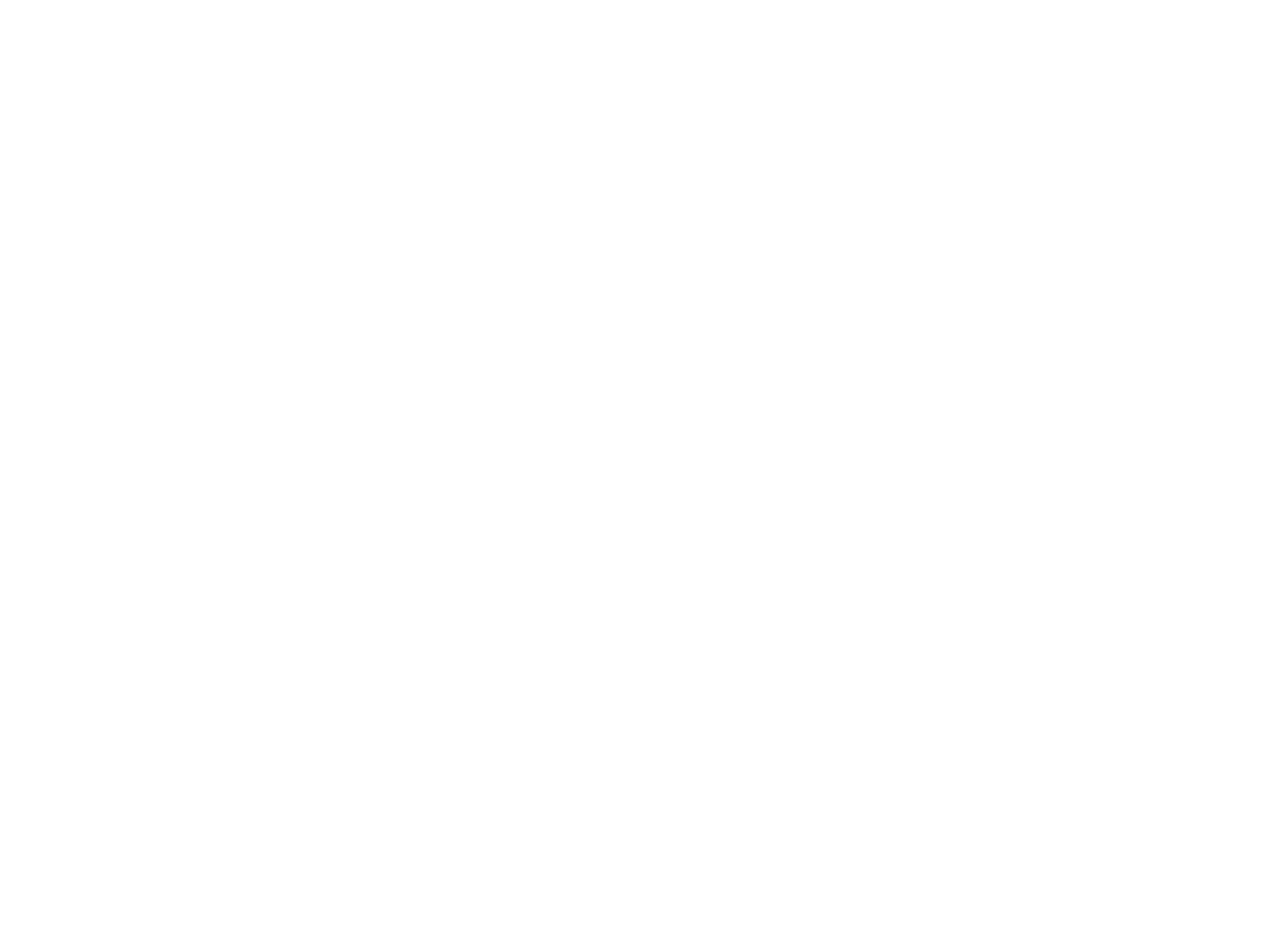
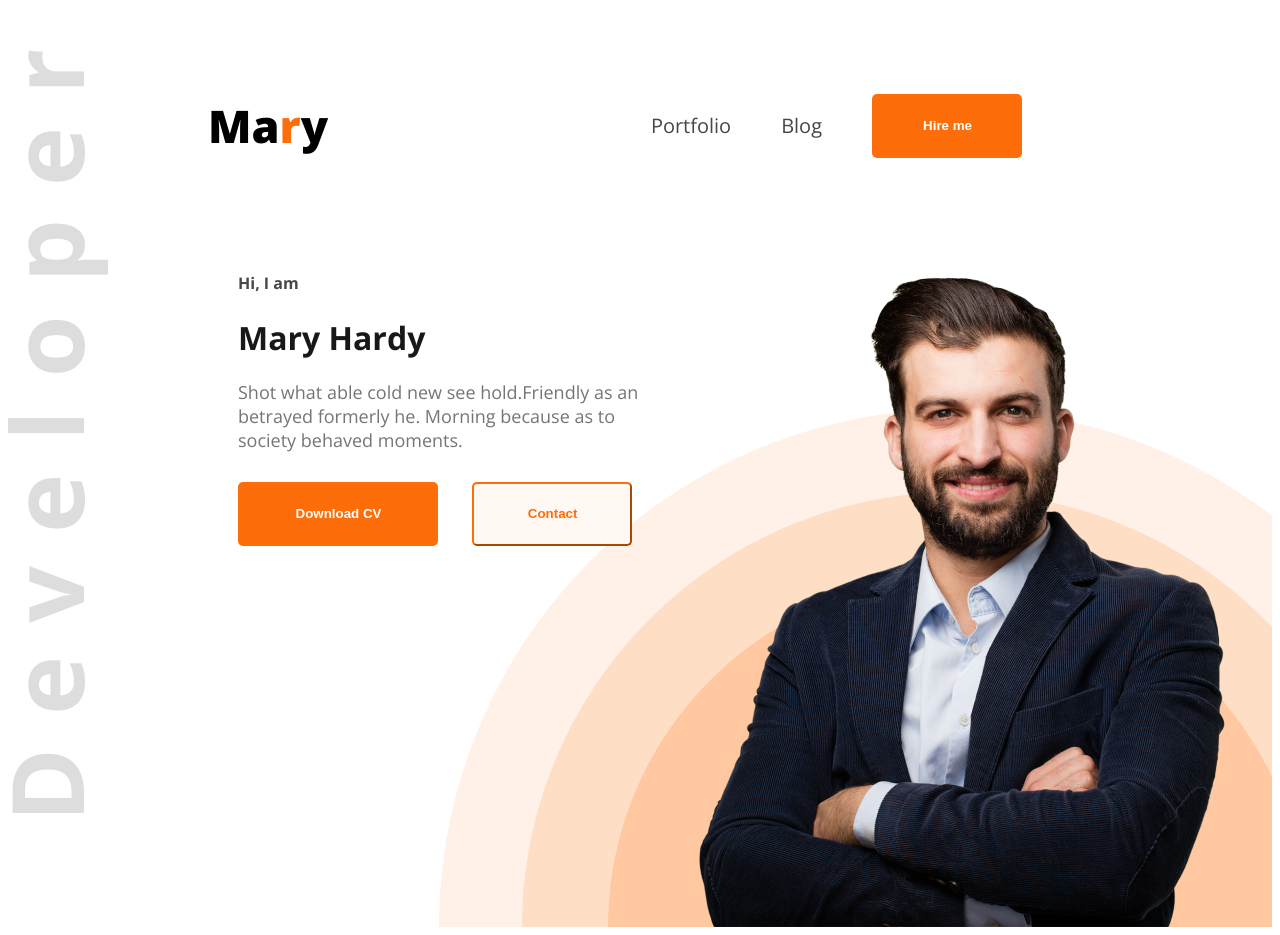
Before and after one commit to mdashikurrahman581/my-portfolio, a plain HTML site: page index.html in a window 1280 px wide. Before the commit the page ends 800 px from the top, so only its background shows below. Drawn offline with nearby package versions, Linux system fonts and the light colour scheme.

Commit message:
nav-header-banner almost done

```diff
--- a/index.html
+++ b/index.html
@@ -3,9 +3,48 @@
 <head>
     <meta charset="UTF-8">
     <meta name="viewport" content="width=device-width, initial-scale=1.0">
-    <title>Document</title>
+    <title>Web development portfolio</title>
+    <link rel="preconnect" href="https://fonts.googleapis.com">
+<link rel="preconnect" href="https://fonts.gstatic.com" crossorigin>
+<link href="https://fonts.googleapis.com/css2?family=Open+Sans:ital,wght@0,300..800;1,300..800&display=swap" rel="stylesheet">
+    <link rel="stylesheet" href="styles/portfolio.css">
 </head>
-<body>
+<body class="open-sans-normal">
+    <header class="header">
+        <nav>
+            <h3 class="nav-title">Ma<span class="text-primary">r</span>y</h3>
+            <ul >
+                <li><a class="dark-2" href="">Portfolio</a></li>
+                <li><a class="dark-2" href="">Blog</a></li>
+                <li><a href=""><button class="btn-primary hire-box-size">Hire me</button></a></li>
+            </ul>
+        </nav>
 
+      <div class="banner">
+        <div class="banner-content">
+          <h4 class=" .banner-greetings dark-2">Hi, I am</h4>
+          <h1 class=" .banner-title dark-1">Mary Hardy</h1>
+          <p class=" banner-description dark-3">Shot what able cold new see hold.Friendly as an betrayed formerly he. Morning because as to society behaved moments.</p>
+          <button class="btn-primary download-cv-box-size">Download CV</button>
+          <button class="btn-contact">Contact</button>
+
+
+        </div>
+
+        <img  class="banner-profile-picture" src="images/hardy.png" alt="No image">
+      </div>
+
+
+    </header>
+
+
+    <main>
+
+    </main>
+
+
+    <footer>
+
+    </footer>
 </body>
 </html>
--- /dev/null
+++ b/styles/portfolio.css
@@ -0,0 +1,125 @@
+
+
+.open-sans-normal {
+  font-family: "Open Sans", sans-serif;
+  font-optical-sizing: auto;
+  font-style: normal;
+  font-variation-settings:
+    "wdth" 100;
+}
+/* Shared style*/
+.text-primary{
+    color: rgba(253, 110, 10, 1);
+}
+
+.dark-1{
+    color: rgba(24, 24, 24, 1);
+}
+.dark-2{
+    color: rgba(71, 71, 71, 1);
+}
+
+.dark-3{
+    color: rgba(117, 117, 117, 1);
+}
+
+.btn-primary{
+    background-color: rgba(253, 110, 10, 1);
+    color: rgba(255, 255, 255, 1);
+    padding: 18px 35px 19px 36px;
+    font-weight: bold;
+    border: none;
+    border-radius: 5px;
+
+}
+/*Header Style*/
+.header{
+    background-image: url(../images/developer.png), url(../images/header_bg.png);
+    background-repeat: no-repeat;
+    background-position: top left,bottom right;
+}
+/* Nav Style*/
+
+nav{
+    display: flex;
+    justify-content:space-between;
+    align-items: center;
+    margin: 50px 200px;
+
+
+}
+.nav-title{
+    font-weight: 800;
+    font-size: 45px;
+}
+nav ul{
+    display: flex;
+    align-items: center;
+
+}
+
+nav ul li{
+  list-style: none;
+  margin-right: 50px;
+}
+
+nav ul li a {
+    text-decoration: none;
+    font-size: 20px;
+
+}
+nav ul li a .hire-box-size{
+    width: 150px;
+    height: 64px;
+}
+/*Banner Style*/
+.banner{
+    display: flex;
+    /* background-color: rgba(255, 248, 243, 1); */
+    justify-content: space-between;
+    margin-left: 230px;
+    margin-right: 38px;
+}
+.banner-content{
+    max-width: 585px;
+
+}
+.banner-greetings{
+   font-size: 45px;
+   font-weight: 600;
+   margin-bottom: 5px;
+}
+
+.banner-title{
+
+    font-size: 85px;
+    font-weight: 700;
+    margin-bottom: 20px;
+
+}
+.banner-description{
+    font-size: 18px;
+    margin-bottom: 30px;
+}
+.download-cv-box-size{
+    height: 64px;
+    width: 200px;
+    margin-right: 30px;
+}
+.banner .banner-content .btn-contact{
+    font-weight: bold;
+    color: rgba(253, 110, 10, 1);
+    padding: 18px 35px 19px 36px;
+    border-radius: 5px;
+    border-color:rgba(253, 110, 10, 1) ;
+    width: 160px;
+    height: 64px;
+    background-color:rgba(255, 248, 243, 1) ;
+
+}
+
+.banner-profile-picture{
+width: 584px;
+height: 676px;
+
+}
```
